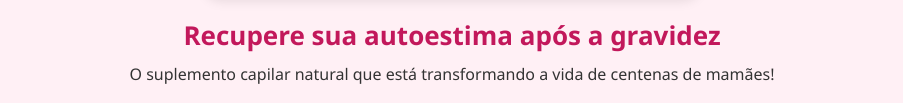
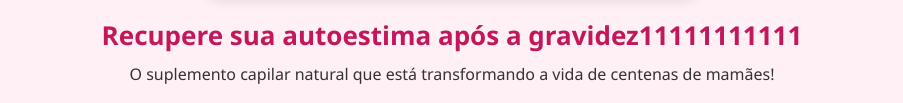
Before and after one commit to federalarty/aircleanairbnb, a plain HTML site: page index.html in a window 1280 px wide. Shown: the part 418-521 px from the top of the page, without its empty margins (188-1091 px from the left). Drawn offline with Linux system fonts and the light colour scheme.

Commit message:
Update index.html

```diff
--- a/index.html
+++ b/index.html
@@ -12,7 +12,7 @@
   <header class="hero">
     <img src="https://i.imgur.com/l9kXN6i.png" alt="Mulher com cabelo bonito" class="hero-img">
     <div class="hero-text">
-      <h1>Recupere sua autoestima após a gravidez</h1>
+      <h1>Recupere sua autoestima após a gravidez11111111111</h1>
       <p>O suplemento capilar natural que está transformando a vida de centenas de mamães!</p>
       <a class="cta" href="https://sublimehaircaps.com.br/braip/" target="_blank">Quero meu cabelo de volta!</a>
     </div>
```
